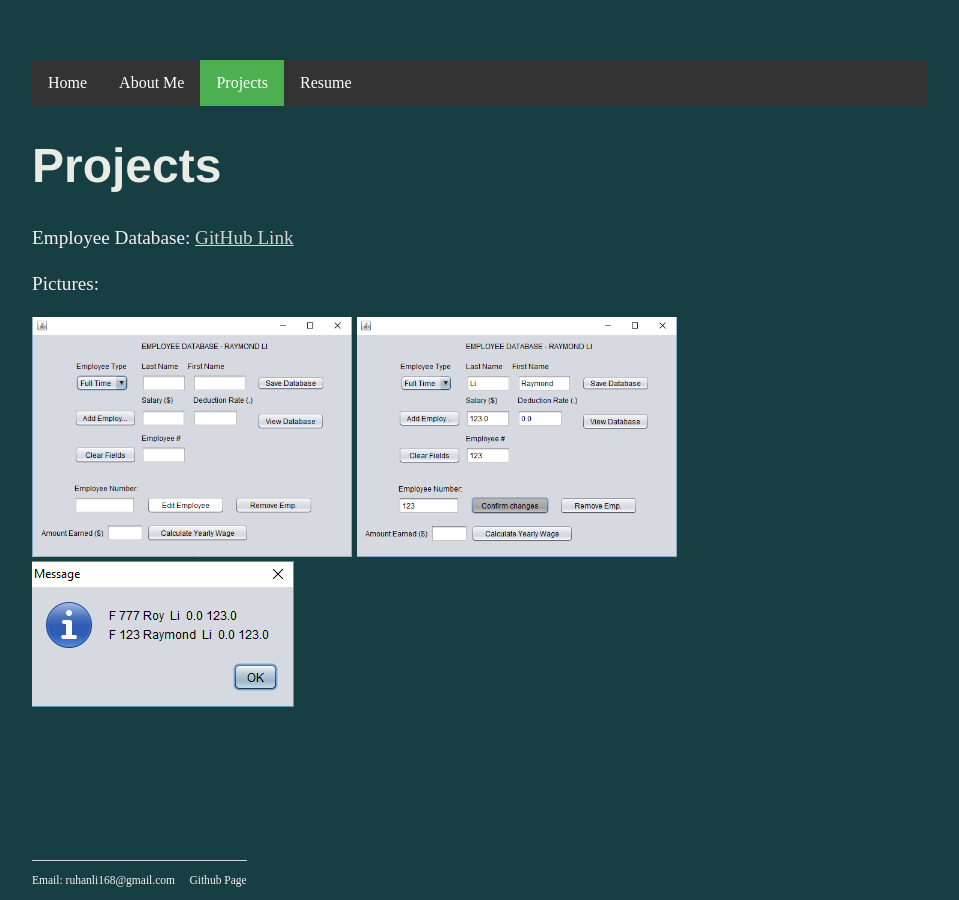
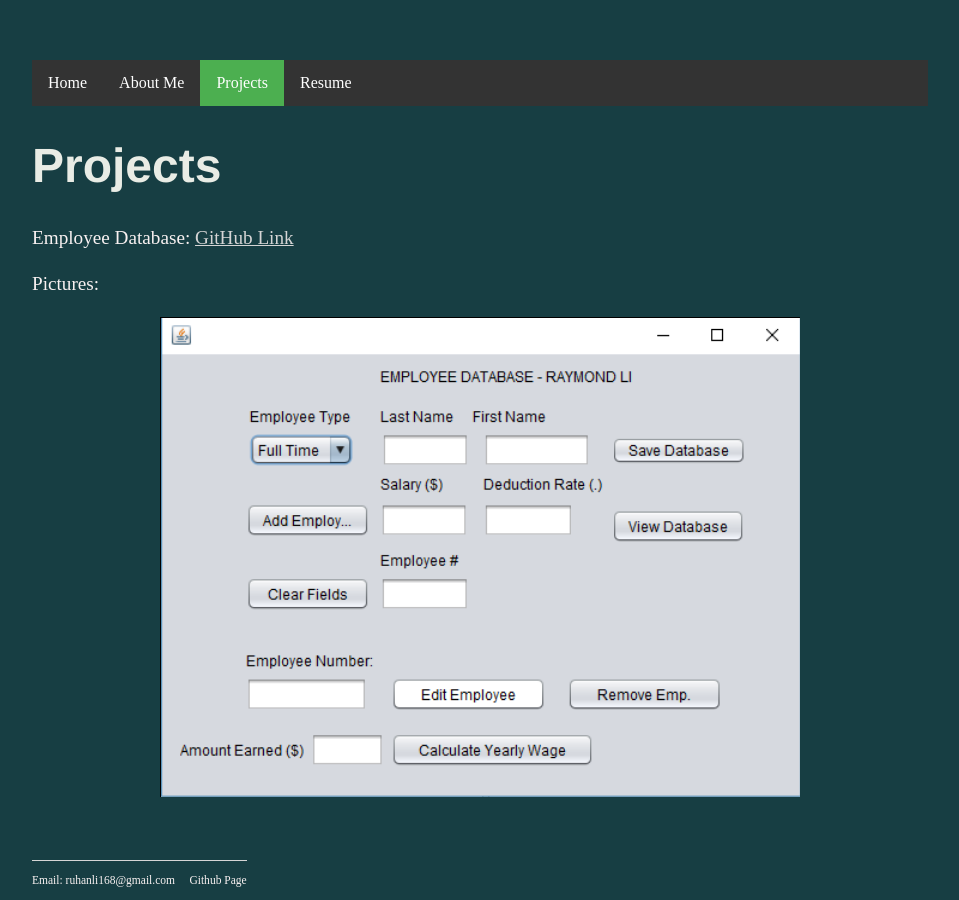
Before and after one commit to Raymoondo/RuhanLi.github.io-1, a Jekyll site: the page projects/index.html, which Jekyll copies as it is, in a window 1280 px wide. Shown: the whole page, without its empty margins (160-1119 px from the left). Built offline with Jekyll 4.4.1, drawn with Linux system fonts in a browser that asks for light colours.

Commit message:
Update index.html

```diff
--- a/projects/index.html
+++ b/projects/index.html
@@ -4,26 +4,141 @@
 		<title>Projects</title>
 		<link rel="stylesheet" type="text/css" href="/css/main.css">
 		<style>
-			#emp1{
-				width: 320px;
-				height: 240px;
-				position: relative:;
-				top: 0;
-				left: 0;
+			.slide{
+			    max-width: 640px;
+			    height: 480px;
+			    margin: auto;
+			    text-align: center;
+			    vertical-align: middle;
+			    border: none;
+			    overflow: hidden;
+			    margin-bottom: 10px;
 			}
-			#emp2{
-				width: 262px;
-				height: 146px;
-				position: relative:;
-				top: -240px;
-				left: 1px;
+
+			.slide img{
+			    border: 1px solid black;
+			    max-width: 640px;
+			    height: 480px;
 			}
-			#emp3{
-				width: 320px;
-				height: 240px;
-				position: relative;
-				top: 0;
-				left: 1px;
+
+			#one{
+			    animation: nextOne 6s infinite alternate;
+			    -moz-animation: nextOne 6s infinite alternate;
+			    -webkit-animation: nextOne 6s infinite alternate;
+			    -o-animation: nextOne 6s infinite alternate;
+			}
+
+			#two{
+			    animation: nextTwo 6s infinite alternate;
+			    -moz-animation: nextTwo 6s infinite alternate;
+			    -webkit-animation: nextTwo 6s infinite alternate;
+			    -o-animation: nextTwo 6s infinite alternate;
+			}
+
+			@keyframes nextOne{
+			    0%{
+			        /* go off the screen */
+			        transform: translateX(-642px);
+			    }25%{
+			        transform: translateX(-642px);
+			    }75%{
+			        transform: translateX(0);
+			    }100%{
+			        /* go back */
+			        transform: translateX(0);
+			    }
+			}
+
+			@keyframes nextTwo{
+			    0%{
+			        transform: translateX(0) translateY(-485px);
+			    }25%{
+			        transform: translateX(0) translateY(-485px);
+			    }75%{
+			        transform: translateX(642px) translateY(-485px);
+			    }100%{
+			        transform: translateX(642px) translateY(-485px);
+			    }
+			}
+
+			@-webkit-keyframes nextOne{
+			    0%{
+			        /* go off the screen */
+			        transform: translateX(-642px);
+			    }25%{
+			        transform: translateX(-642px);
+			    }75%{
+			        transform: translateX(0);
+			    }100%{
+			        /* go back */
+			        transform: translateX(0);
+			    }
+			}
+
+			@-webkit-keyframes nextTwo{
+			    0%{
+			        transform: translateX(0) translateY(-485px);
+			    }25%{
+			        transform: translateX(0) translateY(-485px);
+			    }75%{
+			        transform: translateX(642px) translateY(-485px);
+			    }100%{
+			        transform: translateX(642px) translateY(-485px);
+			    }
+			}
+
+
+			@-moz-keyframes nextOne{
+			    0%{
+			        /* go off the screen */
+			        transform: translateX(-642px);
+			    }25%{
+			        transform: translateX(-642px);
+			    }75%{
+			        transform: translateX(0);
+			    }100%{
+			        /* go back */
+			        transform: translateX(0);
+			    }
+			}
+
+			@-moz-keyframes nextTwo{
+			    0%{
+			        transform: translateX(0) translateY(-485px);
+			    }25%{
+			        transform: translateX(0) translateY(-485px);
+			    }75%{
+			        transform: translateX(642px) translateY(-485px);
+			    }100%{
+			        transform: translateX(642px) translateY(-485px);
+			    }
+			}
+
+
+			@-o-keyframes nextOne{
+			    0%{
+			        /* go off the screen */
+			        transform: translateX(-642px);
+			    }25%{
+			        transform: translateX(-642px);
+			    }75%{
+			        transform: translateX(0);
+			    }100%{
+			        /* go back */
+			        transform: translateX(0);
+			    }
+			}
+
+			@-o-keyframes nextTwo{
+			    0%{
+			        transform: translateX(0) translateY(-485px);
+			    }25%{
+			        transform: translateX(0) translateY(-485px);
+			    }75%{
+			        transform: translateX(642px) translateY(-485px);
+			    }100%{
+			        transform: translateX(642px) translateY(-485px);
+			    }
 			}
 		</style>
 	</head>
@@ -41,9 +156,10 @@
         	</div>
         	<p> Employee Database: <a href="https://github.com/RuhanLi/EmployeeDatabase">GitHub Link</a></p>
         	<p>Pictures: </p>
-        	<img id="emp1" src="emp1.png">
-        	<img id="emp3" src="emp3.png">
-        	<img id="emp2" src="emp2.png">
+		<div class="slide">
+		     <img id="one" src="emp1.png">
+		     <img id="two" src="emp3.png">
+		</div>
         	<footer>
         		<p>Email: ruhanli168@gmail.com &nbsp; &nbsp; <a href="https://github.com/RuhanLi">Github Page</a>
         		</p>
```
